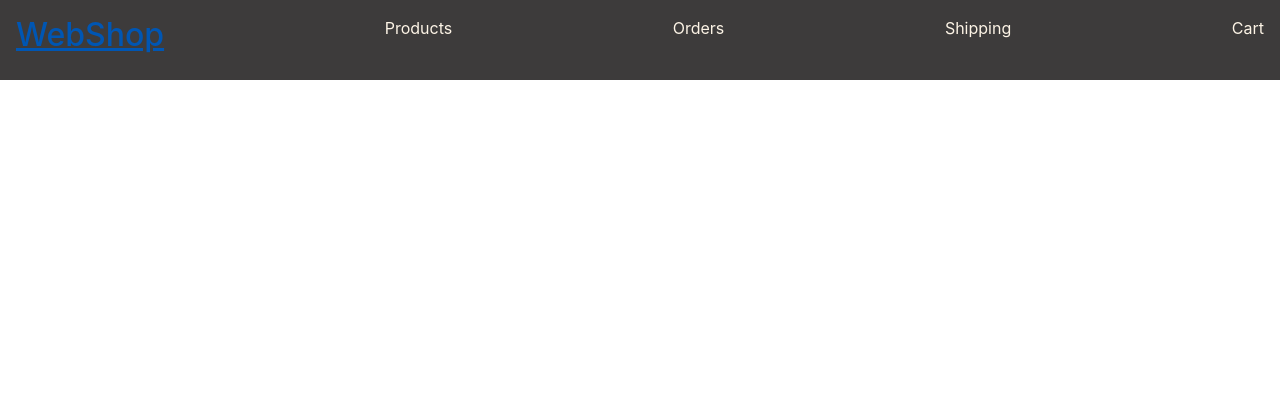
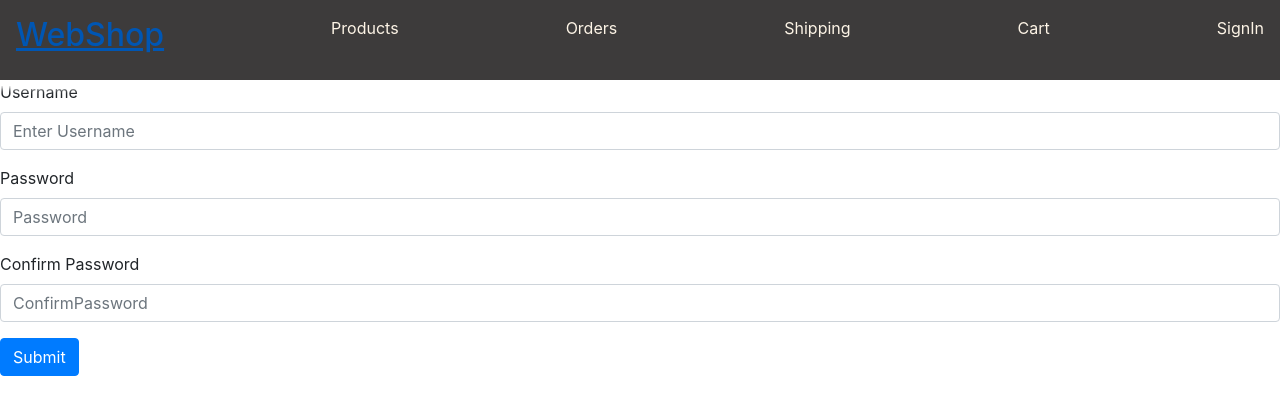
Before and after one commit to JCTGY/WebShop, a React (Create React App) app in the folder client/: page /signUp in a window 1280 px wide. Shown: the top 414 px of the page. Built offline with nearby package versions, Linux system fonts and the light colour scheme.

Commit message:
implement SignIn and Sign up form
- connect customer signIn/signUp full
- change id to productId in productItemPage
- Manage login

```diff
--- /dev/null
+++ b/client/src/components/Customer/SignIn.jsx
@@ -0,0 +1,60 @@
+import React, { useState } from 'react';
+import axios from 'axios';
+import { Link, useHistory } from 'react-router-dom';
+import { Form, Button } from 'react-bootstrap';
+
+const SignIn = () => {
+
+    const history = useHistory();
+    const [user, setUser] = useState({
+        userName: "",
+        password: "",
+    })
+
+    const onClickSignIn = (e) => {
+        e.preventDefault();
+        axios.post("http://localhost:9000/api/customer/signIn", user)
+            .then(res => {
+                console.log(res);
+                history.push("/");
+            }).catch(err => {
+                console.log(err);
+            })
+    }
+
+    const onChangeUser = ({ target: { name, value } }) => {
+        setUser({
+            ...user,
+            [name]: value
+        })
+    }
+
+    return (
+        <Form>
+            <Form.Group controlId="formBasicUsername">
+                <Form.Label>Username</Form.Label>
+                <Form.Control
+                    type="text"
+                    placeholder="Enter Username"
+                    onChange={onChangeUser}
+                    name="userName"
+                />
+            </Form.Group>
+            <Form.Group controlId="formBasicPassword">
+                <Form.Label>Password</Form.Label>
+                <Form.Control
+                    type="password"
+                    placeholder="Password"
+                    onChange={onChangeUser}
+                    name="password"
+                />
+            </Form.Group>
+            <label>Don't have a account? <Link to="/signUp">SignUp</Link></label>
+            <Button onClick={onClickSignIn} variant="primary" type="submit">
+                Submit
+            </Button>
+        </Form>
+    );
+}
+
+export default SignIn;
--- /dev/null
+++ b/client/src/components/Customer/SignUp.jsx
@@ -0,0 +1,69 @@
+import React, { useState } from 'react';
+import axios from 'axios';
+import { Form, Button } from 'react-bootstrap';
+import { useHistory } from 'react-router-dom';
+
+const SignUp = () => {
+
+    const history = useHistory();
+    const [user, setUser] = useState({
+        userName: "",
+        password: "",
+        confirmPassword: ""
+    })
+
+    const onClickSignUp = (e) => {
+        e.preventDefault();
+        axios.post("http://localhost:9000/api/customer/signUp", user)
+            .then(res => {
+                console.log(res);
+                history.push("/");
+            }).catch(err => {
+                console.log(err);
+            })
+    }
+
+    const onChangeUser = ({ target: { name, value } }) => {
+        setUser({
+            ...user,
+            [name]: value
+        })
+    }
+
+    return (
+        <Form>
+            <Form.Group controlId="formBasicUsername">
+                <Form.Label>Username</Form.Label>
+                <Form.Control
+                    type="text"
+                    placeholder="Enter Username"
+                    onChange={onChangeUser}
+                    name="userName"
+                />
+            </Form.Group>
+            <Form.Group controlId="formBasicPassword">
+                <Form.Label>Password</Form.Label>
+                <Form.Control
+                    type="password"
+                    placeholder="Password"
+                    onChange={onChangeUser}
+                    name="password"
+                />
+            </Form.Group>
+            <Form.Group controlId="formBasicPassword">
+                <Form.Label>Confirm Password</Form.Label>
+                <Form.Control
+                    type="password"
+                    placeholder="ConfirmPassword"
+                    onChange={onChangeUser}
+                    name="confirmPassword"
+                />
+            </Form.Group>
+            <Button onClick={onClickSignUp} variant="primary" type="submit">
+                Submit
+            </Button>
+        </Form>
+    );
+}
+
+export default SignUp;
--- a/client/src/components/NavBar.jsx
+++ b/client/src/components/NavBar.jsx
@@ -5,6 +5,8 @@ import Order from './orders/Order';
 import Cart from './cart/Cart';
 import Shipping from './shipping/Shipping';
 import Admin from './admin/Admin';
+import SignIn from './Customer/SignIn';
+import SignUp from './Customer/SignUp';
 
 const NavBar = props => {
 
@@ -17,6 +19,7 @@ const NavBar = props => {
                 <Link to="/orders">Orders</Link>
                 <Link to="/shipping">Shipping</Link>
                 <Link to="/cart">Cart</Link>
+                <Link to="/signIn">SignIn</Link>
             </div>
 
             <Switch>
@@ -35,6 +38,12 @@ const NavBar = props => {
                 <Route path="/cart">
                     <Cart />
                 </Route>
+                <Route path="/signIn">
+                    <SignIn/>
+                </Route>
+                <Route path="/signUp">
+                    <SignUp/>
+                </Route>
                 <Route path="/admin">
                     <Admin />
                 </Route>
--- a/client/src/components/products/ProductApi.jsx
+++ b/client/src/components/products/ProductApi.jsx
@@ -1,29 +1,29 @@
 import axios from 'axios';
 
-const baseUrl = "http://localhost:9000/api/product/";
+const productBaseUrl = "http://localhost:9000/api/product/";
 
 export const fetchProductList = () => {
-    return axios.get(baseUrl);
+    return axios.get(productBaseUrl);
 }
 
 export const fetchProductsByName = (term) => {
-    return axios.get(`${baseUrl}/search?name=${term}`);
+    return axios.get(`${productBaseUrl}/search?name=${term}`);
 }
 
 export const fetchProductById = (id) => {
-    return axios.get(`${baseUrl}/${id}`);
+    return axios.get(`${productBaseUrl}/${id}`);
 }
 
 export const postProduct = (product) => {
-    return axios.post(`${baseUrl}`, product);
+    return axios.post(`${productBaseUrl}`, product);
 }
 
 export const putProduct = (product, productId) => {
-    return axios.put(`${baseUrl}/${productId}`, product);
+    return axios.put(`${productBaseUrl}/${productId}`, product);
 }
 
 export const deleteProductApi = (productId) => {
-    return axios.delete(`${baseUrl}/${productId}`);
+    return axios.delete(`${productBaseUrl}/${productId}`);
 }
 
 
--- a/client/src/components/products/ProductItem.jsx
+++ b/client/src/components/products/ProductItem.jsx
@@ -5,7 +5,7 @@ const ProductItem = ({ product, url }) => {
 
     return (
         <div>
-            <Link to={`${url}/${product.id}`}>
+            <Link to={`${url}/${product.productId}`}>
                 <h5>{product.name}</h5>
                 <img className="product-img" src={product.imgUrl} alt="" />
             </Link>
--- a/client/src/components/products/ProductItemPage.jsx
+++ b/client/src/components/products/ProductItemPage.jsx
@@ -18,7 +18,7 @@ const ProductItemPage = () => {
                 console.log(result);
                 setProduct(result)
             })
-    }, []);
+    }, [ productId ]);
 
     return (
         <Container>
```
Also changed, not shown: client/src/components/Customer/Profile.jsx (added), 2 other files (tests, documents, lock files or other folders).
